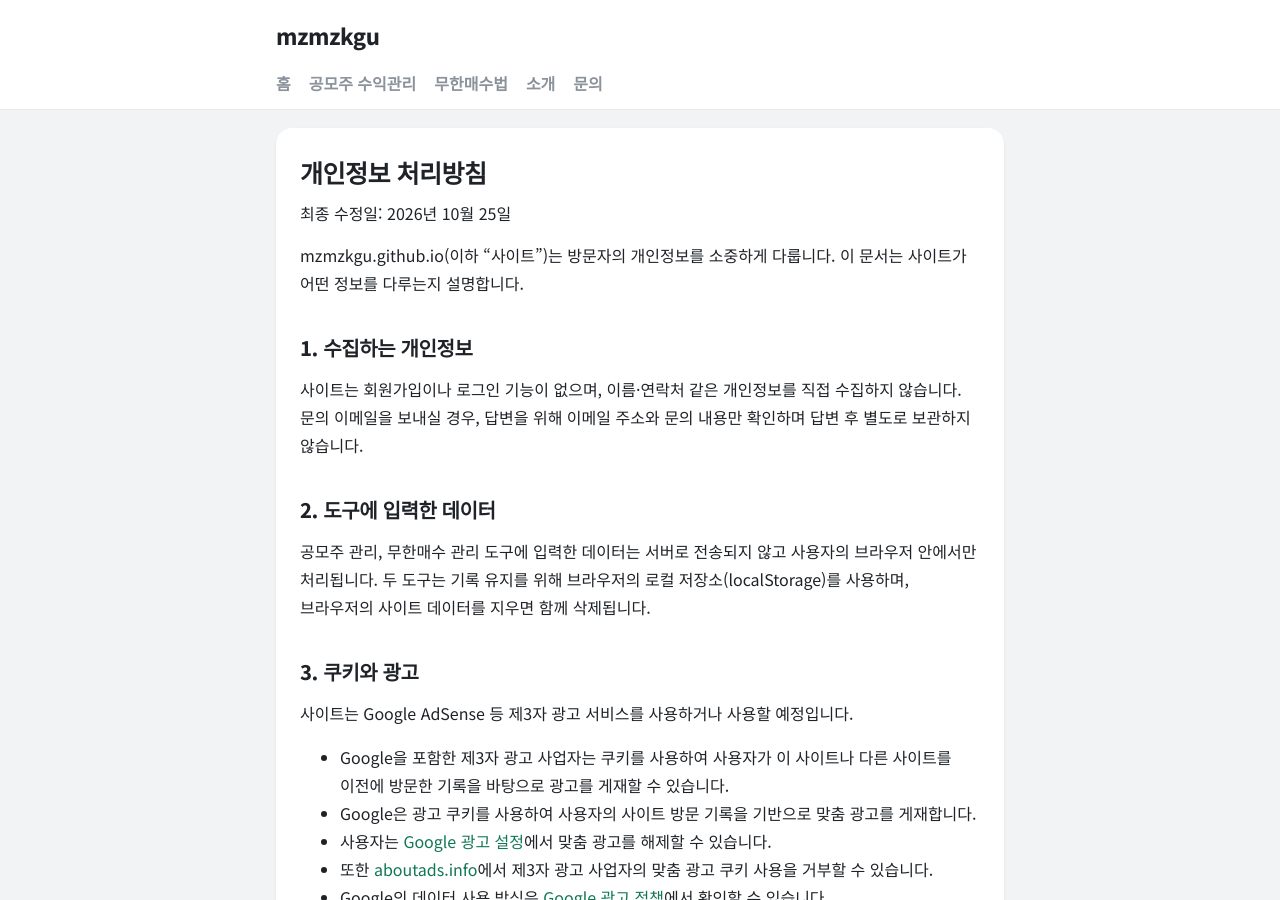
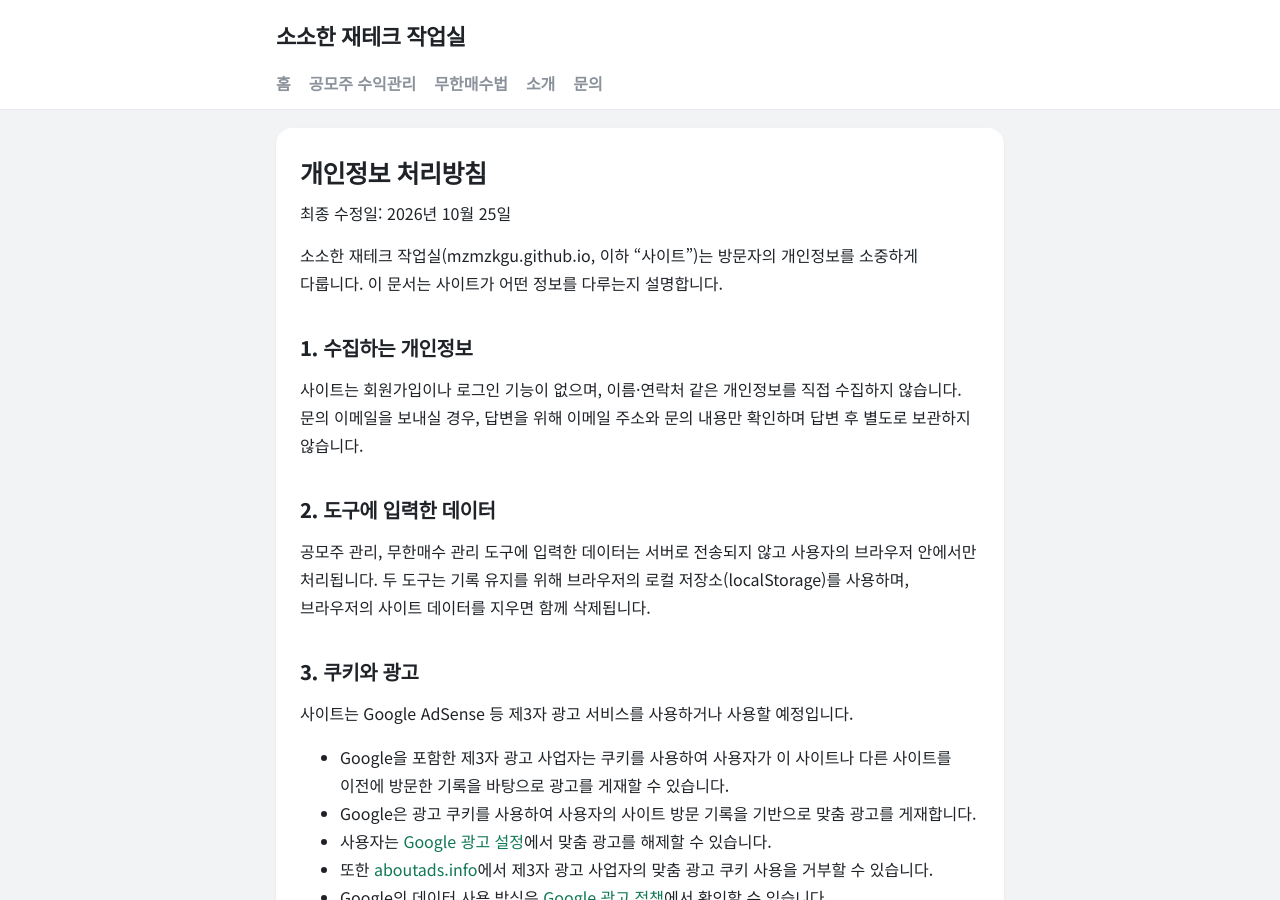
Before and after one commit to mzmzkgu/mzmzkgu.github.io, a Jekyll site: the page built from privacy.md, in a window 1280 px wide and 900 px high. Built offline with Jekyll 4.4.1, drawn with Linux system fonts in a browser that asks for light colours; some of the changed text lies outside the part shown.

Commit message:
사이트 제목을 '소소한 재테크 작업실'로 변경 (#14)
Claude-Session: https://claude.ai/code/session_01HnZqqtAcJR4YGqc3LY19aj

Co-authored-by: Claude <noreply@anthropic.com>

```diff
--- a/_config.yml
+++ b/_config.yml
@@ -1,4 +1,4 @@
-title: mzmzkgu
+title: 소소한 재테크 작업실
 description: 공모주·무한매수 투자 기록 도구와 사용 가이드, 투자 공부 기록
 lang: ko
 timezone: Asia/Seoul
--- a/_layouts/default.html
+++ b/_layouts/default.html
@@ -25,7 +25,7 @@
 <body>
   <header class="site-header">
     <div class="wrap">
-      <a class="brand" href="{{ '/' | relative_url }}">mzmzkgu</a>
+      <a class="brand" href="{{ '/' | relative_url }}">{{ site.title }}</a>
       <nav class="nav">
         <a href="{{ '/' | relative_url }}" {% if page.url == '/' %}class="active"{% endif %}>홈</a>
         {% for s in site.data.sections %}
@@ -58,7 +58,7 @@
         <a href="{{ '/privacy/' | relative_url }}">개인정보 처리방침</a>
         <a href="{{ '/feed.xml' | relative_url }}">RSS</a>
       </div>
-      <div>© {{ 'now' | date: '%Y' }} mzmzkgu. 이 사이트의 투자 관련 내용은 정보 제공 목적이며 투자 권유가 아닙니다.</div>
+      <div>© {{ 'now' | date: '%Y' }} {{ site.title }}. 이 사이트의 투자 관련 내용은 정보 제공 목적이며 투자 권유가 아닙니다.</div>
     </div>
   </footer>
   <script>
--- a/index.html
+++ b/index.html
@@ -3,7 +3,7 @@ layout: default
 title: 홈
 description: 소액 재테크를 관리하기 위한 공모주 수익관리, 무한매수법 관리 도구와 투자방법·관리방법 글을 모아둔 사이트입니다.
 ---
-<h1 class="sr-only">mzmzkgu - 소액 재테크 관리 도구</h1>
+<h1 class="sr-only">소소한 재테크 작업실 - 소액 재테크 관리 도구</h1>
 
 <section class="home-section">
   <h2 class="section-title">소개</h2>
--- a/privacy.md
+++ b/privacy.md
@@ -2,13 +2,13 @@
 layout: default
 title: 개인정보 처리방침
 permalink: /privacy/
-description: mzmzkgu.github.io의 개인정보, 쿠키, 광고(Google AdSense) 관련 처리방침입니다.
+description: 소소한 재테크 작업실(mzmzkgu.github.io)의 개인정보, 쿠키, 광고(Google AdSense) 관련 처리방침입니다.
 ---
 # 개인정보 처리방침
 
 최종 수정일: {{ site.time | date: "%Y년 %m월 %d일" }}
 
-mzmzkgu.github.io(이하 "사이트")는 방문자의 개인정보를 소중하게 다룹니다.
+소소한 재테크 작업실(mzmzkgu.github.io, 이하 "사이트")는 방문자의 개인정보를 소중하게 다룹니다.
 이 문서는 사이트가 어떤 정보를 다루는지 설명합니다.
 
 ## 1. 수집하는 개인정보
```
Also changed, not shown: about.md (+1 -1 lines).
